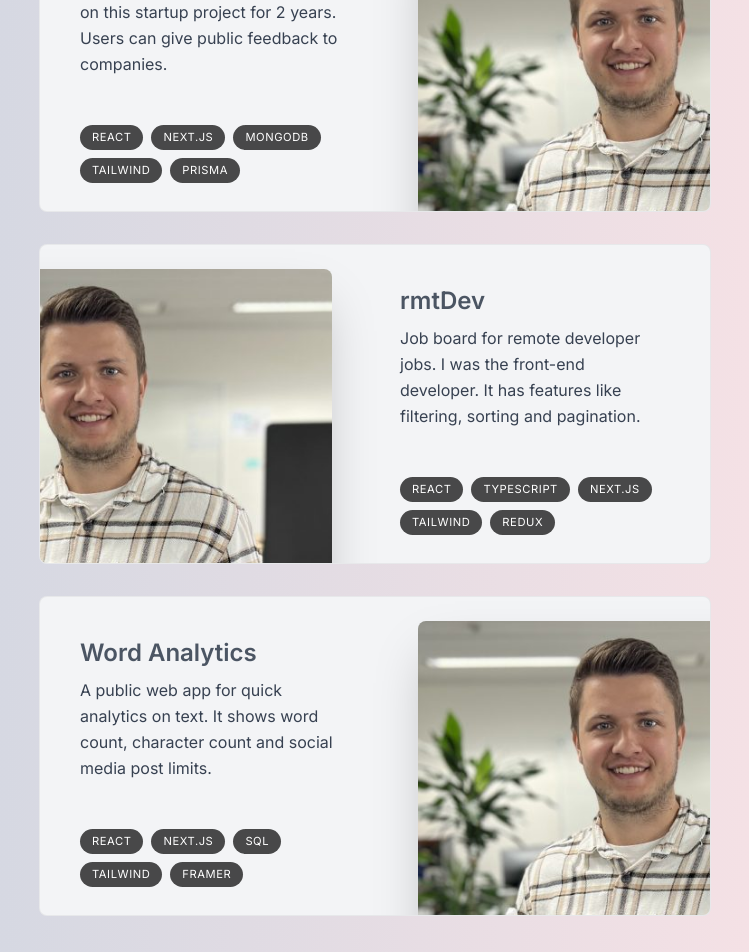
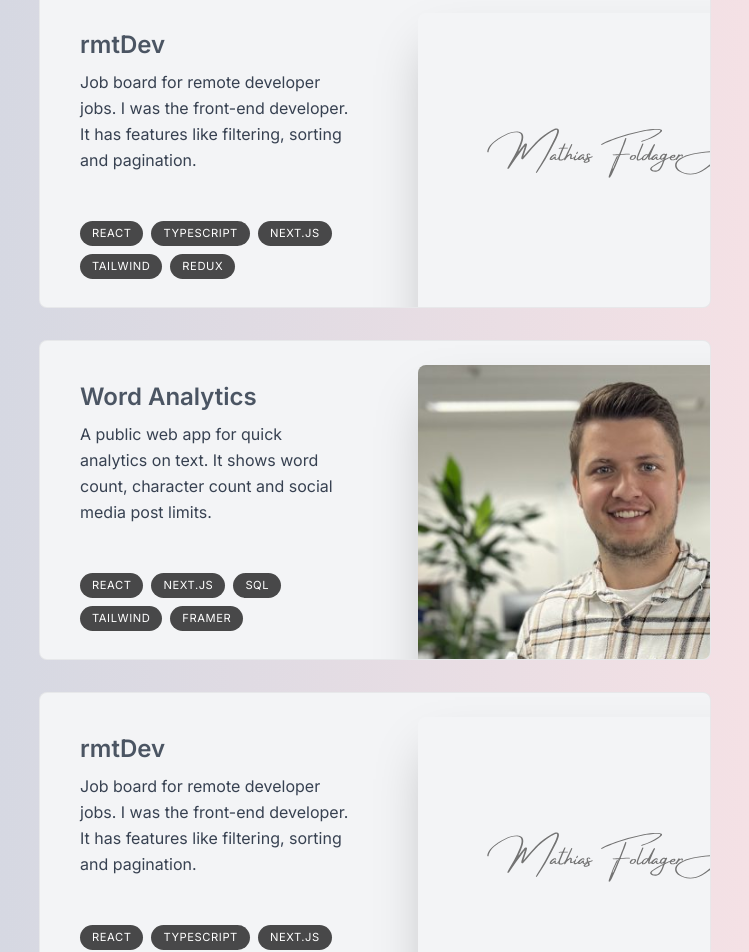
Before and after one commit to Mfoldager17/mfa-portfolio, a Next.js app: page / in a window 1280 px wide. Shown: the part 1580-2532 px from the top of the page, without its empty margins (265-1014 px from the left). Built offline with nearby package versions, Linux system fonts and the light colour scheme.

Commit message:
projects part done

```diff
--- a/app/globals.css
+++ b/app/globals.css
@@ -1,3 +1,9 @@
 @tailwind base;
 @tailwind components;
 @tailwind utilities;
+
+@layer base {
+    html {
+      @apply scroll-smooth;
+    }
+  }
--- a/app/layout.tsx
+++ b/app/layout.tsx
@@ -22,6 +22,7 @@ export default function RootLayout({
       <body
         id="home"
         className={`${inter.className} bg-gradient-to-r from-slate-300 to-rose-100 text-gray-600 relative bg-opacity-50 h-[5000px] pt-28 sm:pt-36`}
+
       >
         <Header />
         {children}
--- a/app/page.tsx
+++ b/app/page.tsx
@@ -5,12 +5,13 @@ import SectionDivider from "@/components/SectionDivider";
 
 export default function Home() {
   return (
-    <main className="flex flex-col items-center justify-center">
+    <main className="flex flex-col items-center justify-center" >
       <Intro />
       <SectionDivider />
       <About />
       <SectionDivider />
       <Projects />
+      <SectionDivider />
     </main>
   );
 }
--- a/components/About.tsx
+++ b/components/About.tsx
@@ -24,7 +24,7 @@ const About = () => {
                     href="https://www.picit.dk/"
                     className="text-cyan-700 underline hover:text-cyan-500"
                 >
-                    (PIT A/S).
+                    (PICIT A/S).
                 </a> I love the
                 feeling of figuring out a solution to a problem, and of course optimise the workflow for the relevant people.
                 My core stack
--- /dev/null
+++ b/components/Project.tsx
@@ -0,0 +1,60 @@
+'use client'
+
+import { projectsData } from "@/lib/data";
+import { motion, useScroll, useTransform } from "framer-motion";
+import Image from "next/image";
+import { useRef } from "react";
+
+type projectProps = typeof projectsData[number];
+export default function Project({ title, description, tags, imageUrl }: projectProps) {
+    const ref = useRef<HTMLDivElement>(null)
+    const { scrollYProgress } = useScroll({
+        target: ref,
+        offset: ["0 1", "1.33 1"]
+    })
+    const scaleProgress = useTransform(scrollYProgress, [0, 1], [0.8, 1])
+    const opacityProgress = useTransform(scrollYProgress, [0, 1], [0.6, 1])
+
+    return (
+
+        <motion.div
+            ref={ref}
+            className='group mb-8 2xl:mb-0 last:mb-0 '
+            style={{
+                scale: scaleProgress,
+                opacity: opacityProgress,
+            }}
+        >
+
+            <section className='bg-gray-100 max-w-[42rem] border border-black/5 rounded-lg overflow-hidden sm:pr-8 relative sm:h-[20rem] hover:bg-gray-200 transition'>
+                <div className='pt-4 pb-7 px-5 sm:pl-10 sm:pr-2 sm:pt-10 sm:max-w-[50%] flex flex-col h-full '>
+
+                    <h3 className='text-2xl font-semibold'>{title}</h3>
+                    <p className='mt-2 leading-relaxed text-gray-700'>{description}</p>
+                    <ul className='flex flex-wrap mt-4 gap-2 sm:mt-auto'>
+                        {tags.map((tag, index) => (
+                            <li className='bg-black/[0.7] px-3 py-1 text-[0.7rem] uppercase tracking-wider text-white rounded-full' key={index}>{tag}</li>
+                        ))}
+                    </ul>
+                </div>
+
+                <Image
+                    src={imageUrl}
+                    alt="hero image"
+                    width={300}
+                    height={300}
+                    quality={100}
+                    className='absolute hidden sm:block top-6 -right-40 w-[28.25rem] h-[28.25rem] rounded-t-lg shadow-2xl
+                transition
+                group-hover:scale-110
+                group-hover:-translate-x-3
+                group-hover:translate-y-3
+                group-hover:-rotate-2 '
+
+                />
+            </section>
+
+        </motion.div >
+
+    )
+}
--- a/components/Projects.tsx
+++ b/components/Projects.tsx
@@ -1,75 +1,37 @@
 'use client'
 
-import React, { useRef } from 'react'
-import Image from 'next/image'
+import React from 'react'
 import SectionHeading from './SectionHeading'
 import { projectsData } from '@/lib/data'
-import { useScroll } from 'framer-motion'
+import Project from './Project'
+import { motion } from 'framer-motion'
+import Link from 'next/link'
+import { BsJournalCode } from "react-icons/bs";
+
 
 const Projects = () => {
     return (
-        <section id='projects'>
+        <motion.section id='projects'
+            initial={{ opacity: 0, y: 100 }}
+            animate={{ opacity: 1, y: 0 }}
+            transition={{ duration: 0.5 }}
+            className='text-center'
+        >
 
             <SectionHeading>My Projects</SectionHeading>
-            <div >
-                {projectsData.map((project, index) => (
+
+            <div className='2xl:w-full 2xl:grid 2xl:grid-cols-2 2xl:gap-10 text-start mb-10'>
+                {projectsData.slice(1, 5).map((project, index) => (
                     <React.Fragment key={index}>
                         <Project {...project} />
                     </React.Fragment>
                 ))}
             </div>
-        </section>
+            <div className='flex justify-center'>
+                <Link className='hover:scale-110 transition flex py-3 justify-center items-center bg-gray-100 rounded-full gap-2 w-96 text-lg font-medium' href="/projects">More Projects <BsJournalCode className="opacity-70" /></Link>
+            </div>
+        </motion.section >
     )
 }
 
-type projectProps = typeof projectsData[number];
-function Project({ title, description, tags }: projectProps) {
-    const ref = useRef(null)
-    useScroll({
-        target: ref,
-        offset: ["0 1", "1.33 1"]
-    })
-
-    return (
-        <div className='group mb-3 sm:mb-8 last:mb-0'>
-            <section className='bg-gray-100 max-w-[42rem] border border-black/5 rounded-lg overflow-hidden sm:pr-8 relative sm:h-[20rem] hover:bg-gray-200 transition sm:group-even:pl-8'>
-                <div className='pt-4 pb-7 px-5 sm:pl-10 sm:pr-2 sm:pt-10 sm:max-w-[50%] flex flex-col h-full sm:group-even:ml-[18rem]'>
-
-                    <h3 className='text-2xl font-semibold'>{title}</h3>
-                    <p className='mt-2 leading-relaxed text-gray-700'>{description}</p>
-                    <ul className='flex flex-wrap mt-4 gap-2 sm:mt-auto'>
-                        {tags.map((tag, index) => (
-                            <li className='bg-black/[0.7] px-3 py-1 text-[0.7rem] uppercase tracking-wider text-white rounded-full' key={index}>{tag}</li>
-                        ))}
-                    </ul>
-                </div>
-
-                <Image
-                    src="/mfa.jpg"
-                    alt="hero image"
-                    width={300}
-                    height={300}
-                    quality={100}
-                    className='absolute hidden sm:block top-6 -right-40 w-[28.25rem] h-[28.25rem] rounded-t-lg shadow-2xl
-                transition
-                group-hover:scale-110
-                group-hover:-translate-x-3
-                group-hover:translate-y-3
-                group-hover:-rotate-2
-
-                group-even:group-hover:translate-x-3
-                group-even:group-hover:translate-y-3
-                group-even:group-hover:rotate-2
-
-                group-even:right-[initial]
-                group-even:-left-40'
-                />
-            </section>
-        </div>
-    )
-}
-
-
-
-
 export default Projects
--- a/components/SectionDivider.tsx
+++ b/components/SectionDivider.tsx
@@ -6,7 +6,7 @@ import { motion } from "framer-motion";
 export default function SectionDivider() {
   return (
     <motion.div
-      className="bg-gray-400  my-20 h-16 w-1 sm:h-16 sm:w-1 rounded-full block"
+      className="bg-gray-400  my-20 h-16 w-1 sm:h-24 sm:w-1 rounded-full block"
       initial={{ opacity: 0, y: 100 }}
       animate={{ opacity: 1, y: 0 }}
       transition={{ duration: 0.5 }}
--- a/components/SectionHeading.tsx
+++ b/components/SectionHeading.tsx
@@ -6,7 +6,7 @@ const SectionHeading = ({ children }:
         children: React.ReactNode
     }) => {
     return (
-        <h2 className='text-3xl font-medium capitalize mb-8 text-center'>{children}</h2>
+        <h2 className='text-3xl font-bold capitalize mb-8 text-center font-serif'>{children}</h2>
     )
 }
 
--- a/lib/data.ts
+++ b/lib/data.ts
@@ -6,27 +6,27 @@ import { LuGraduationCap } from "react-icons/lu";
 export const links = [
   {
     name: "Home",
-    hash: "#home",
+    hash: "/#home",
   },
   {
     name: "About",
-    hash: "#about",
+    hash: "/#about",
   },
   {
     name: "Projects",
-    hash: "#projects",
+    hash: "/#projects",
   },
   {
     name: "Skills",
-    hash: "#skills",
+    hash: "/#skills",
   },
   {
     name: "Experience",
-    hash: "#experience",
+    hash: "/#experience",
   },
   {
     name: "Contact",
-    hash: "#contact",
+    hash: "/#contact",
   },
 
 ] as const;
@@ -64,18 +64,42 @@ export const projectsData = [
     description:
       "I worked as a full-stack developer on this startup project for 2 years. Users can give public feedback to companies.",
     tags: ["React", "Next.js", "MongoDB", "Tailwind", "Prisma"],
+    imageUrl: "/mfa.jpg",
   },
   {
     title: "rmtDev",
     description:
       "Job board for remote developer jobs. I was the front-end developer. It has features like filtering, sorting and pagination.",
     tags: ["React", "TypeScript", "Next.js", "Tailwind", "Redux"],
+    imageUrl: "/mfa-signature.svg",
   },
   {
     title: "Word Analytics",
     description:
       "A public web app for quick analytics on text. It shows word count, character count and social media post limits.",
     tags: ["React", "Next.js", "SQL", "Tailwind", "Framer"],
+    imageUrl: "/mfa.jpg",
+  },
+  {
+    title: "rmtDev",
+    description:
+      "Job board for remote developer jobs. I was the front-end developer. It has features like filtering, sorting and pagination.",
+    tags: ["React", "TypeScript", "Next.js", "Tailwind", "Redux"],
+    imageUrl: "/mfa-signature.svg",
+  },
+  {
+    title: "rmtDev",
+    description:
+      "Job board for remote developer jobs. I was the front-end developer. It has features like filtering, sorting and pagination.",
+    tags: ["React", "TypeScript", "Next.js", "Tailwind", "Redux"],
+    imageUrl: "/mfa-signature.svg",
+  },
+  {
+    title: "rmtDev",
+    description:
+      "Job board for remote developer jobs. I was the front-end developer. It has features like filtering, sorting and pagination.",
+    tags: ["React", "TypeScript", "Next.js", "Tailwind", "Redux"],
+    imageUrl: "/mfa-signature.svg",
   },
 ] as const;
 
```
Also changed, not shown: app/projects/page.tsx (added, +32 -0 lines), components/Intro.tsx (+5 -3 lines), public/mfa-signature.svg (added).
